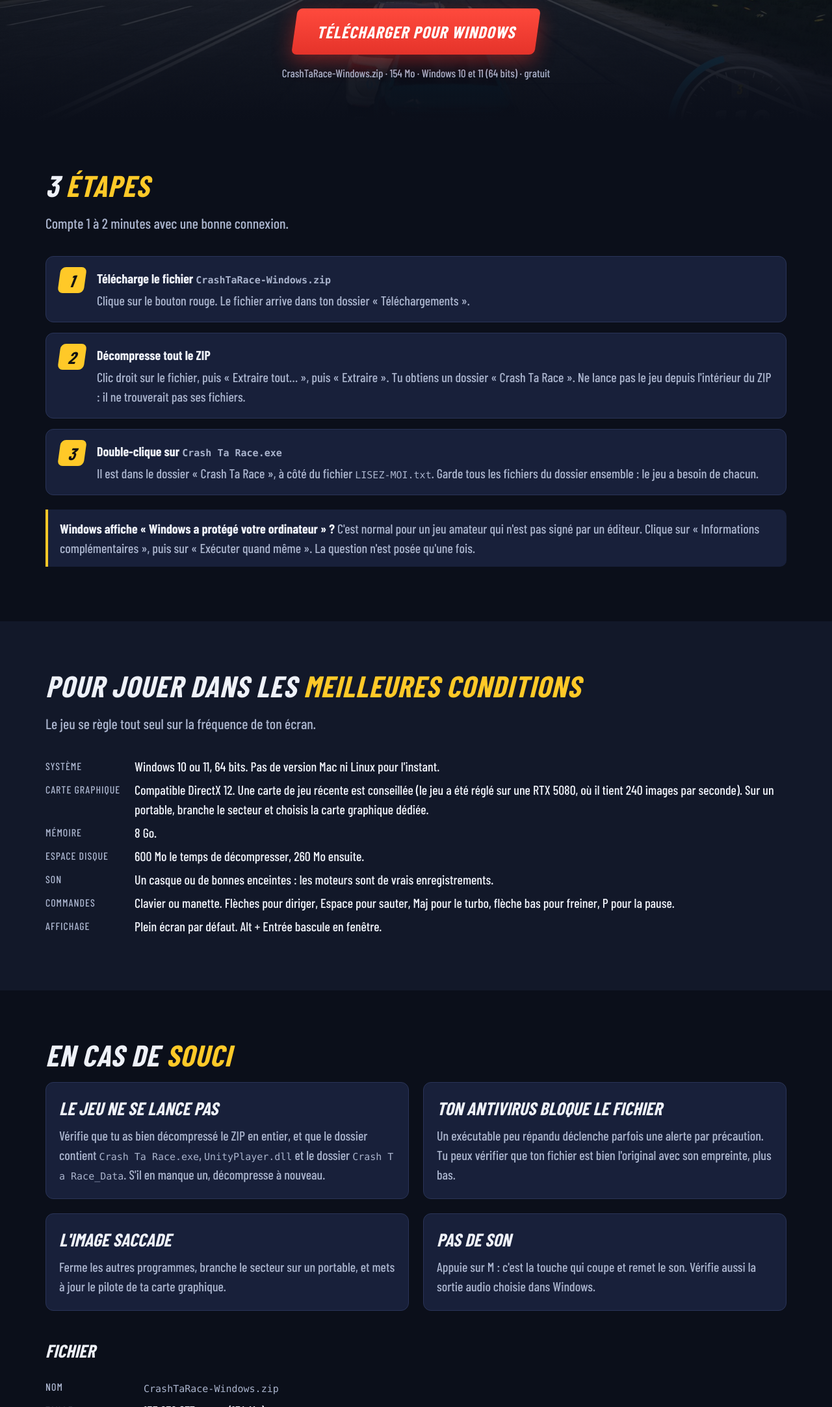
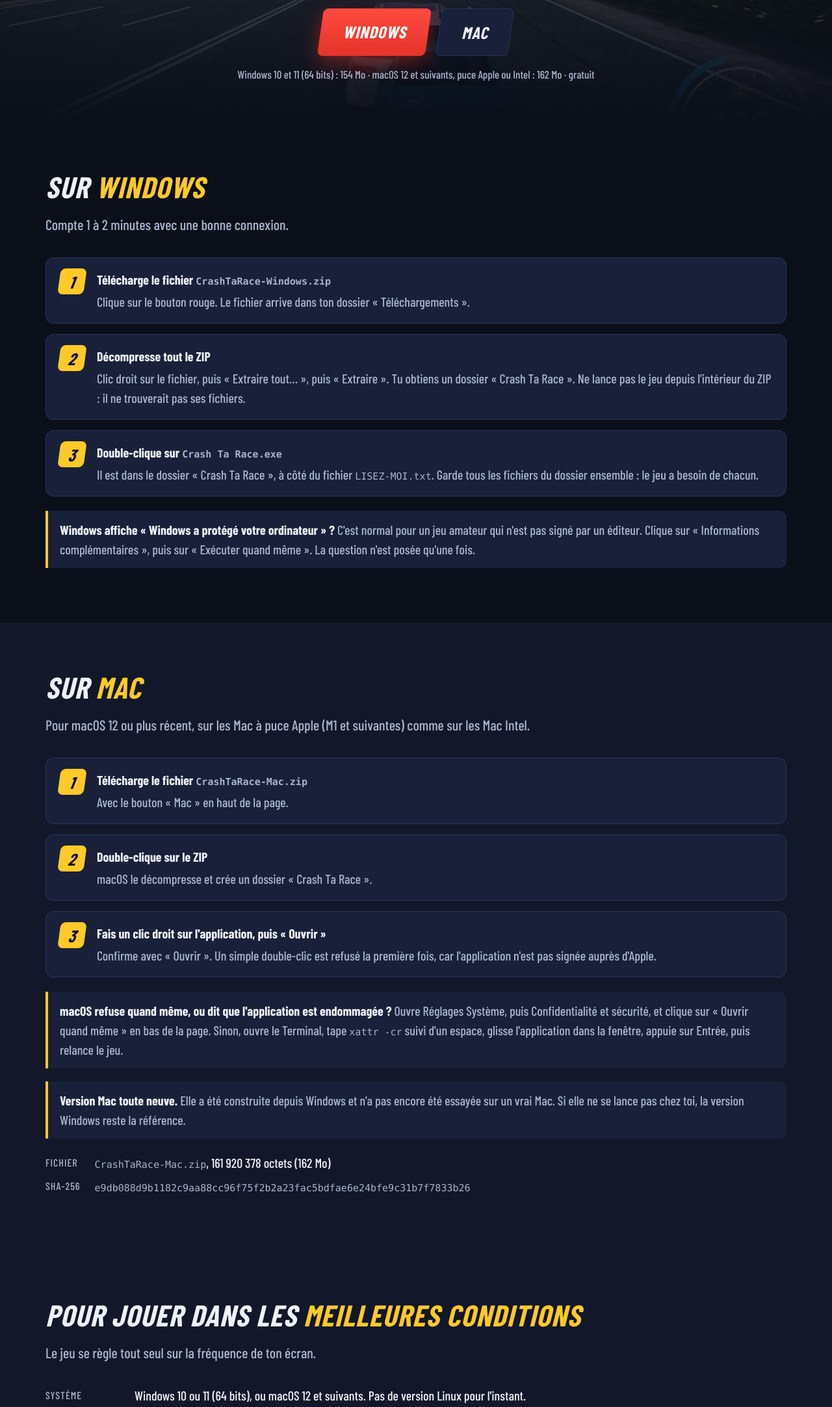
Before and after one commit to Toinan2000/crash-ta-race, a plain HTML site: page telecharger.html in a window 1280 px wide. Shown: the part 313-2478 px from the top of the page at 65% size. Drawn offline with nearby package versions, Linux system fonts and the light colour scheme; a web font is replaced by a local one.

Commit message:
Version Mac, image de partage
Co-Authored-By: Claude Fable 5.2 <noreply@anthropic.com>

```diff
--- a/telecharger.html
+++ b/telecharger.html
@@ -3,11 +3,15 @@
 <head>
 <meta charset="utf-8">
 <meta name="viewport" content="width=device-width, initial-scale=1">
-<title>Télécharger Crash Ta Race pour Windows</title>
-<meta name="description" content="Télécharge Crash Ta Race pour Windows : un seul fichier ZIP de 154 Mo, rien à installer. Mode d'emploi en 3 étapes.">
+<title>Télécharger Crash Ta Race pour Windows et Mac</title>
+<meta name="description" content="Télécharge Crash Ta Race pour Windows ou Mac : un seul fichier ZIP, rien à installer. Mode d'emploi en 3 étapes.">
 <meta property="og:title" content="Télécharger Crash Ta Race">
-<meta property="og:description" content="Jeu de course arcade gratuit pour Windows. Un ZIP de 154 Mo, rien à installer.">
-<meta property="og:image" content="https://toinan2000.github.io/crash-ta-race/images/jeu-campagne.jpg">
+<meta property="og:description" content="Jeu de course arcade gratuit pour Windows et Mac. Un ZIP, rien à installer.">
+<meta property="og:image" content="https://toinan2000.github.io/crash-ta-race/images/og-crash-ta-race.jpg">
+<meta property="og:image:width" content="1200">
+<meta property="og:image:height" content="630">
+<meta name="twitter:card" content="summary_large_image">
+<meta name="twitter:image" content="https://toinan2000.github.io/crash-ta-race/images/og-crash-ta-race.jpg">
 <link rel="icon" href="images/icone.png">
 <link rel="preconnect" href="https://fonts.googleapis.com">
 <link rel="preconnect" href="https://fonts.gstatic.com" crossorigin>
@@ -21,7 +25,8 @@
     <a class="marque" href="index.html"><img src="images/icone.png" alt="">Crash Ta Race</a>
     <nav>
       <a href="index.html">Le jeu</a>
-      <a href="#etapes">Mode d'emploi</a>
+      <a href="#etapes">Windows</a>
+      <a href="#mac">Mac</a>
       <a href="#config">Configuration</a>
       <a href="#aide">En cas de souci</a>
       <a href="#arnaud-unity">Arnaud pour Unity</a>
@@ -35,15 +40,16 @@
     <img class="logotype" src="images/logotype.png" alt="Crash Ta Race" style="width:min(560px,88%)">
     <p class="accroche">Un seul fichier, rien à installer.</p>
     <div class="boutons">
-      <a class="bouton principal" id="dl" href="https://github.com/Toinan2000/crash-ta-race/releases/latest/download/CrashTaRace-Windows.zip"><span>Télécharger pour Windows</span></a>
+      <a class="bouton principal" id="dl" href="https://github.com/Toinan2000/crash-ta-race/releases/latest/download/CrashTaRace-Windows.zip"><span>Windows</span></a>
+      <a class="bouton second" id="dl-mac" href="https://github.com/Toinan2000/crash-ta-race/releases/latest/download/CrashTaRace-Mac.zip"><span>Mac</span></a>
     </div>
-    <p class="petit">CrashTaRace-Windows.zip · 154 Mo · Windows 10 et 11 (64 bits) · gratuit</p>
+    <p class="petit">Windows 10 et 11 (64 bits) : 154 Mo · macOS 12 et suivants, puce Apple ou Intel : 162 Mo · gratuit</p>
   </div>
 </div>
 
 <section id="etapes">
   <div class="contenu">
-    <h2>3 <em>étapes</em></h2>
+    <h2>Sur <em>Windows</em></h2>
     <p class="chapo">Compte 1 à 2 minutes avec une bonne connexion.</p>
     <ol class="etapes">
       <li><strong>Télécharge le fichier <code>CrashTaRace-Windows.zip</code></strong><p>Clique sur le bouton rouge. Le fichier arrive dans ton dossier « Téléchargements ».</p></li>
@@ -54,13 +60,31 @@
   </div>
 </section>
 
+<section class="alt" id="mac">
+  <div class="contenu">
+    <h2>Sur <em>Mac</em></h2>
+    <p class="chapo">Pour macOS 12 ou plus récent, sur les Mac à puce Apple (M1 et suivantes) comme sur les Mac Intel.</p>
+    <ol class="etapes">
+      <li><strong>Télécharge le fichier <code>CrashTaRace-Mac.zip</code></strong><p>Avec le bouton « Mac » en haut de la page.</p></li>
+      <li><strong>Double-clique sur le ZIP</strong><p>macOS le décompresse et crée un dossier « Crash Ta Race ».</p></li>
+      <li><strong>Fais un clic droit sur l'application, puis « Ouvrir »</strong><p>Confirme avec « Ouvrir ». Un simple double-clic est refusé la première fois, car l'application n'est pas signée auprès d'Apple.</p></li>
+    </ol>
+    <p class="note" style="margin-top:22px"><strong>macOS refuse quand même, ou dit que l'application est endommagée ?</strong> Ouvre Réglages Système, puis Confidentialité et sécurité, et clique sur « Ouvrir quand même » en bas de la page. Sinon, ouvre le Terminal, tape <code>xattr -cr</code> suivi d'un espace, glisse l'application dans la fenêtre, appuie sur Entrée, puis relance le jeu.</p>
+    <p class="note" style="margin-top:14px"><strong>Version Mac toute neuve.</strong> Elle a été construite depuis Windows et n'a pas encore été essayée sur un vrai Mac. Si elle ne se lance pas chez toi, la version Windows reste la référence.</p>
+    <dl class="fiche" style="margin-top:22px">
+      <dt>Fichier</dt><dd><code>CrashTaRace-Mac.zip</code>, 161 920 378 octets (162 Mo)</dd>
+      <dt>SHA-256</dt><dd><code>e9db088d9b1182c9aa88cc96f75f2b2a23fac5bdfae6e24bfe9c31b7f7833b26</code></dd>
+    </dl>
+  </div>
+</section>
+
 <section class="alt" id="config">
   <div class="contenu">
     <h2>Pour jouer dans les <em>meilleures conditions</em></h2>
     <p class="chapo">Le jeu se règle tout seul sur la fréquence de ton écran.</p>
     <dl class="fiche">
-      <dt>Système</dt><dd>Windows 10 ou 11, 64 bits. Pas de version Mac ni Linux pour l'instant.</dd>
-      <dt>Carte graphique</dt><dd>Compatible DirectX 12. Une carte de jeu récente est conseillée (le jeu a été réglé sur une RTX 5080, où il tient 240 images par seconde). Sur un portable, branche le secteur et choisis la carte graphique dédiée.</dd>
+      <dt>Système</dt><dd>Windows 10 ou 11 (64 bits), ou macOS 12 et suivants. Pas de version Linux pour l'instant.</dd>
+      <dt>Carte graphique</dt><dd>Sous Windows, compatible DirectX 12. Une carte de jeu récente est conseillée (le jeu a été réglé sur une RTX 5080, où il tient 240 images par seconde). Sur un portable, branche le secteur et choisis la carte graphique dédiée.</dd>
       <dt>Mémoire</dt><dd>8 Go.</dd>
       <dt>Espace disque</dt><dd>600 Mo le temps de décompresser, 260 Mo ensuite.</dd>
       <dt>Son</dt><dd>Un casque ou de bonnes enceintes : les moteurs sont de vrais enregistrements.</dd>
```
Also changed, not shown: index.html (+8 -4 lines), images/og-crash-ta-race.jpg (added).
